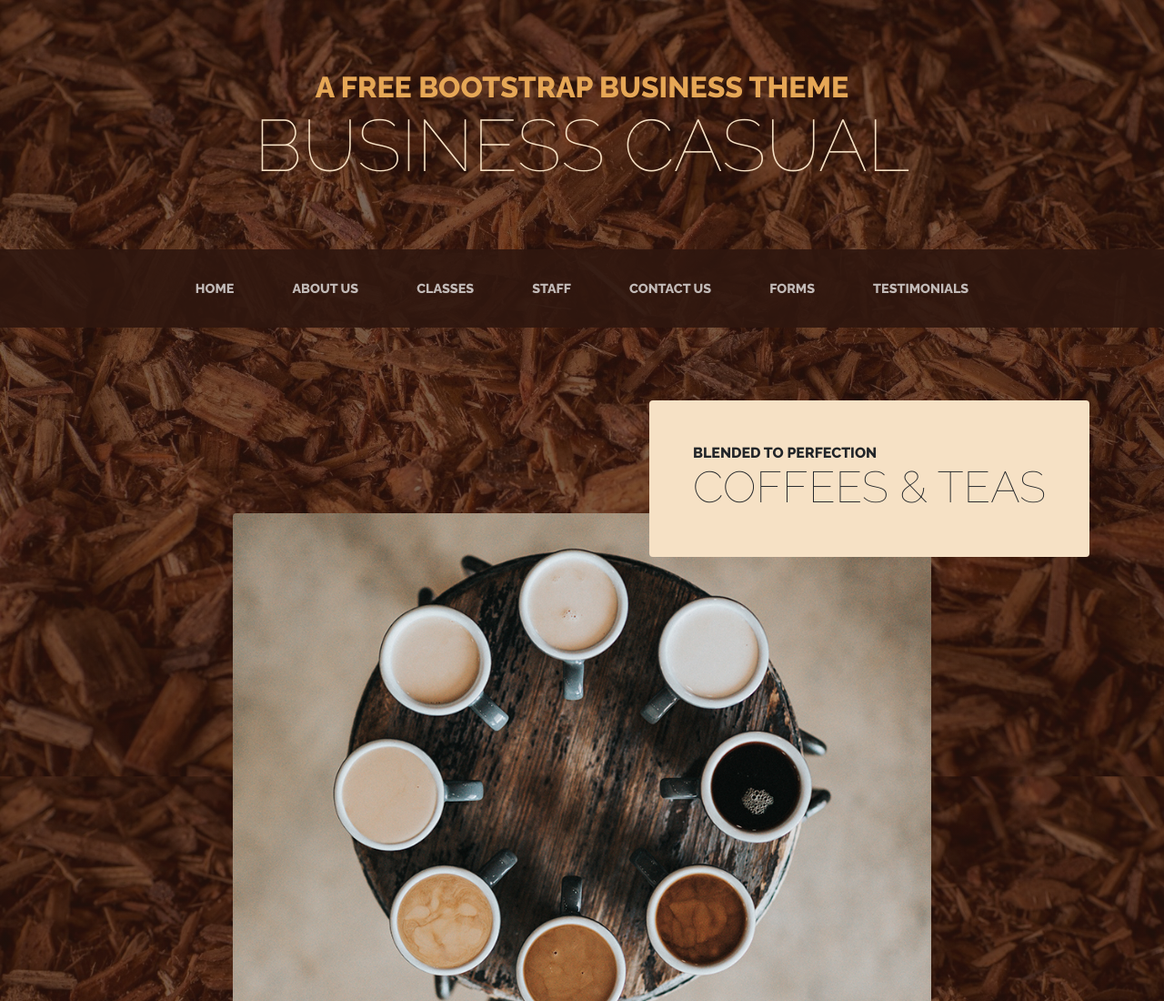
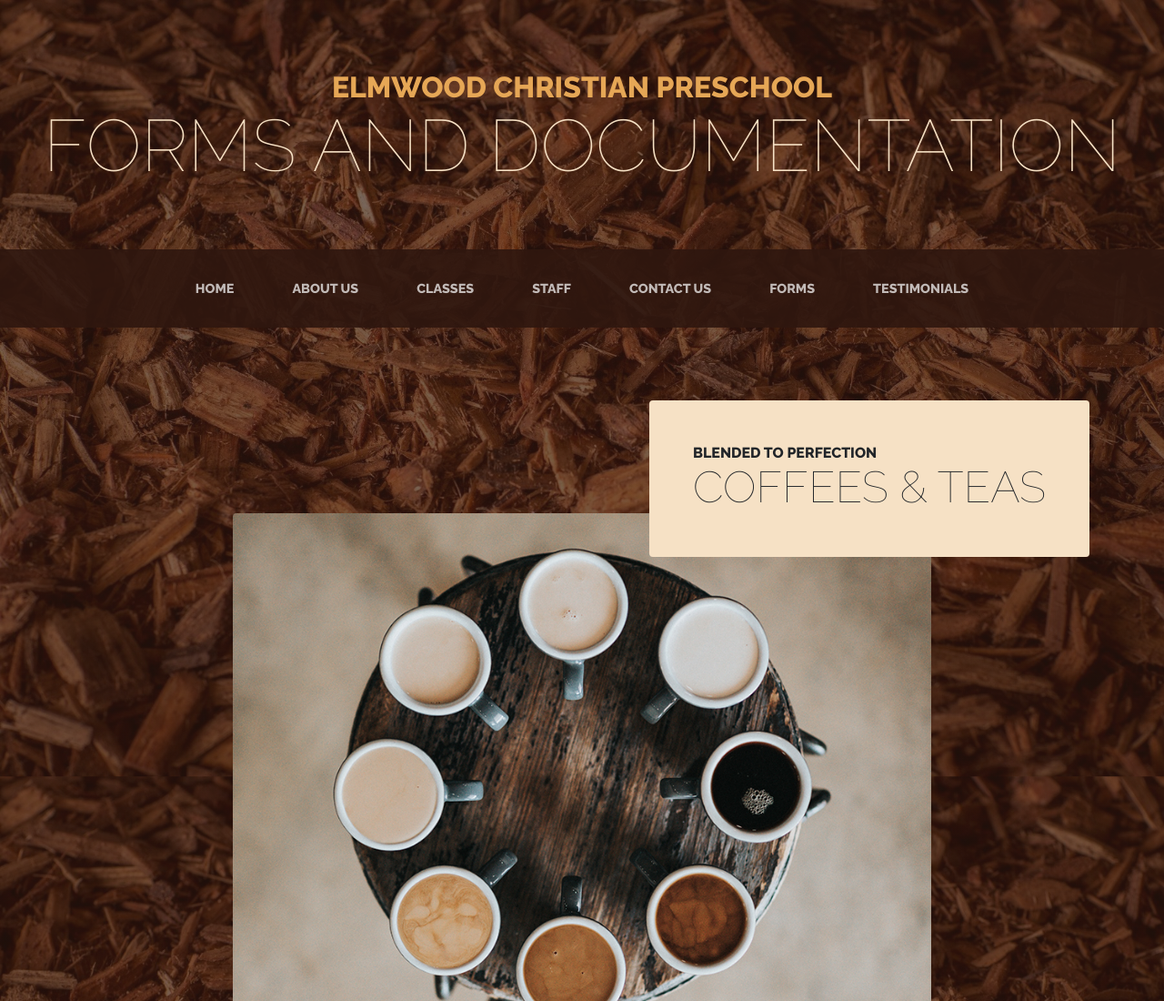
Before and after one commit to 5u54n/Elmwood, a plain HTML site: page forms.html in a window 1280 px wide. Shown: the top 1100 px of the page at 91% size. Drawn offline with nearby package versions, Linux system fonts and the light colour scheme.

Commit message:
quick changes

```diff
--- a/forms.html
+++ b/forms.html
@@ -18,8 +18,8 @@
     <body>
         <header>
             <h1 class="site-heading text-center text-faded d-none d-lg-block">
-                <span class="site-heading-upper text-primary mb-3">A Free Bootstrap Business Theme</span>
-                <span class="site-heading-lower">Business Casual</span>
+                <span class="site-heading-upper text-primary mb-3">Elmwood Christian Preschool</span>
+                <span class="site-heading-lower">Forms and Documentation</span>
             </h1>
         </header>
 <!-- Navigation-->
```
